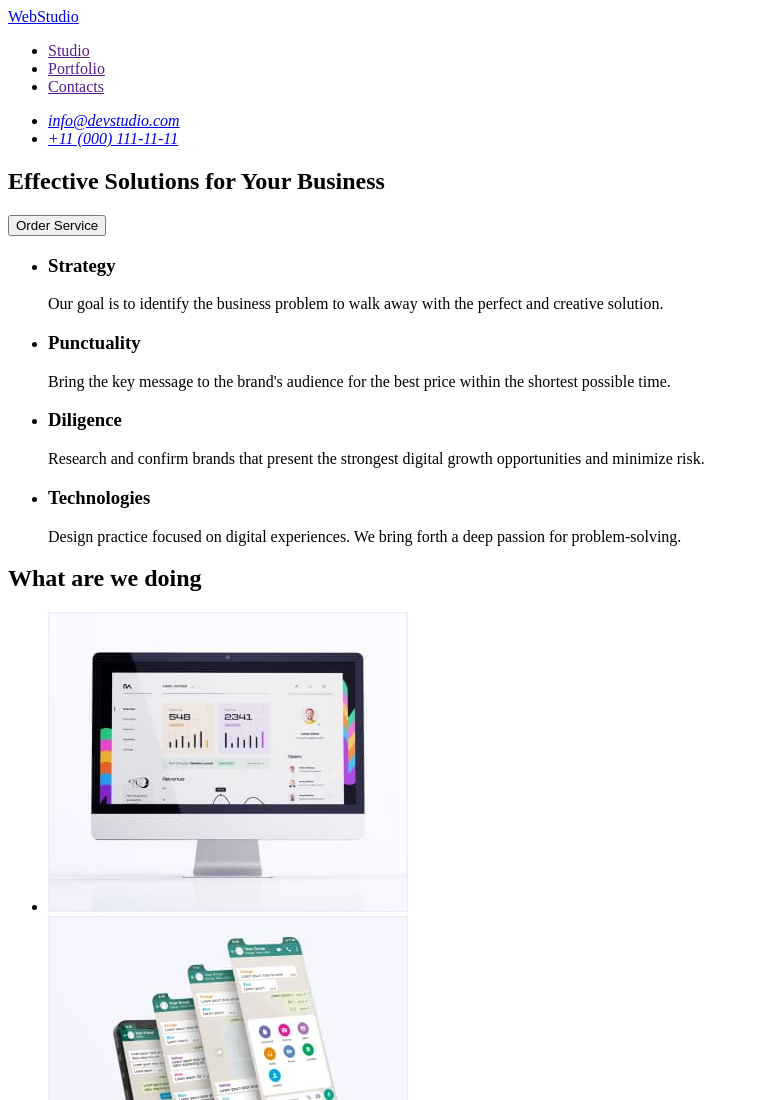
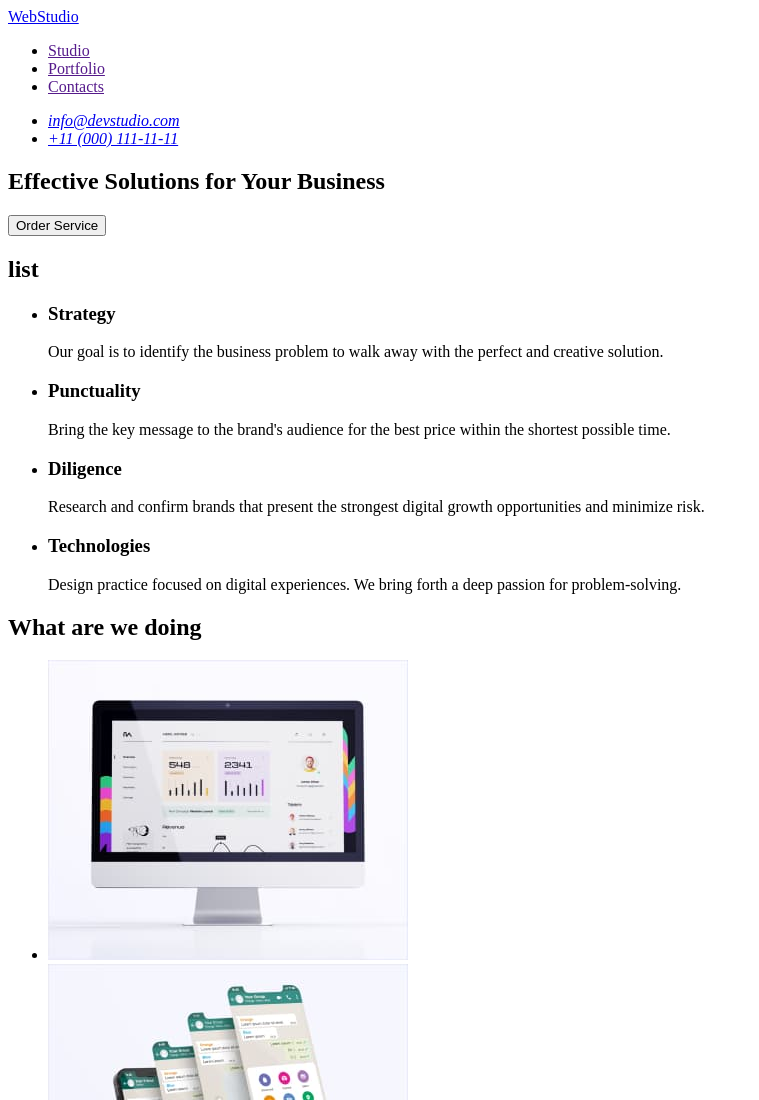
Before and after one commit to Viktor-Vasylynka/goit-markup-hw-01, a plain HTML site: page index.html in a window 1280 px wide. Shown: the top 1100 px of the page, without its empty margins (0-759 px from the left). Drawn offline with Linux system fonts and the light colour scheme; files whose address does not match are found by name.

Commit message:
add list

```diff
--- a/index.html
+++ b/index.html
@@ -40,6 +40,7 @@
 </section>
 
 <section>
+    <h2>list</h2>
         <ul>
             <li>
                 <h3>Strategy</h3>
```
